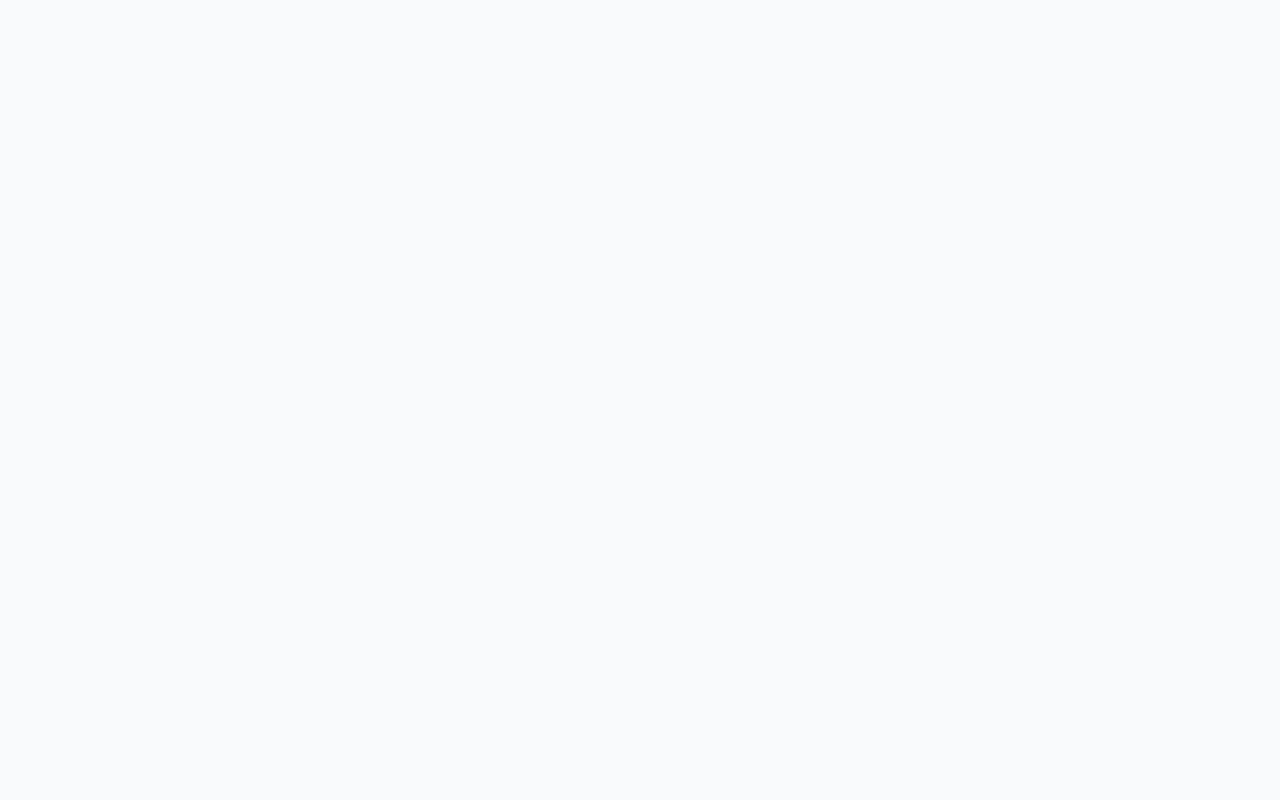
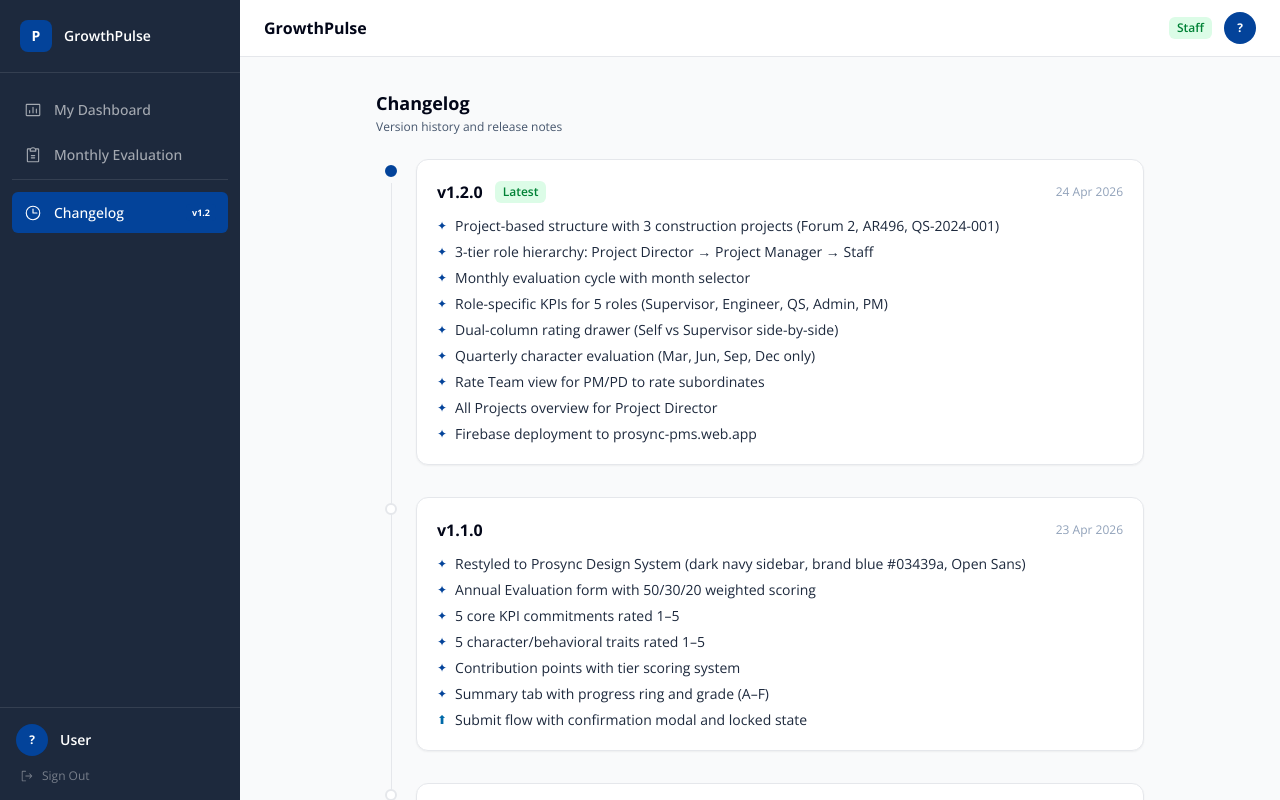
Before and after one commit to ggkangkang/PMS, a Vue app in the folder kpi-dashboard/: page /changelog in a window 1280 px wide. Before the commit this address had no page. Built offline with nearby package versions, Linux system fonts and the light colour scheme.

Commit message:
feat: add ChangelogView with version history and sidebar navigation link

```diff
--- a/kpi-dashboard/src/components/AppSidebar.vue
+++ b/kpi-dashboard/src/components/AppSidebar.vue
@@ -66,6 +66,15 @@
         <svg v-if="item.icon === 'projects'" xmlns="http://www.w3.org/2000/svg" width="18" height="18" viewBox="0 0 256 256" fill="currentColor"><path d="M216,72H131.31L104,44.69A15.86,15.86,0,0,0,92.69,40H40A16,16,0,0,0,24,56V200.62A15.4,15.4,0,0,0,39.38,216H216.89A15.13,15.13,0,0,0,232,200.89V88A16,16,0,0,0,216,72ZM40,56H92.69l16,16H40ZM216,200H40V88H216Z"/></svg>
         <span>{{ item.label }}</span>
       </div>
+
+      <!-- Divider + Changelog -->
+      <div class="border-t border-white/10 mt-3 pt-3">
+        <div :class="['sidebar-item', { active: isActive('/changelog') }]" @click="navigate('/changelog')">
+          <svg xmlns="http://www.w3.org/2000/svg" width="18" height="18" viewBox="0 0 256 256" fill="currentColor"><path d="M128,24A104,104,0,1,0,232,128,104.11,104.11,0,0,0,128,24Zm0,192a88,88,0,1,1,88-88A88.1,88.1,0,0,1,128,216Zm64-88a8,8,0,0,1-8,8H128a8,8,0,0,1-8-8V72a8,8,0,0,1,16,0v48h48A8,8,0,0,1,192,128Z"/></svg>
+          <span>Changelog</span>
+          <span class="ml-auto text-[9px] font-bold bg-brand-primary text-white px-1.5 py-0.5 rounded">v1.2</span>
+        </div>
+      </div>
     </nav>
 
     <!-- User -->
--- a/kpi-dashboard/src/router/index.js
+++ b/kpi-dashboard/src/router/index.js
@@ -4,6 +4,7 @@
 import EvaluationView from '../views/EvaluationView.vue'
 import RateTeamView from '../views/RateTeamView.vue'
 import ProjectsView from '../views/ProjectsView.vue'
+import ChangelogView from '../views/ChangelogView.vue'
 
 const routes = [
   { path: '/', redirect: '/login' },
@@ -12,6 +13,7 @@
   { path: '/evaluation', name: 'Evaluation', component: EvaluationView, meta: { layout: 'app' } },
   { path: '/rate-team', name: 'RateTeam', component: RateTeamView, meta: { layout: 'app' } },
   { path: '/projects', name: 'Projects', component: ProjectsView, meta: { layout: 'app' } },
+  { path: '/changelog', name: 'Changelog', component: ChangelogView, meta: { layout: 'app' } },
 ]
 
 const router = createRouter({
--- /dev/null
+++ b/kpi-dashboard/src/views/ChangelogView.vue
@@ -0,0 +1,100 @@
+<script setup>
+const versions = [
+  {
+    version: '1.2.0',
+    date: '24 Apr 2026',
+    tag: 'Latest',
+    tagCls: 'tag-success',
+    changes: [
+      { type: 'feature', text: 'Project-based structure with 3 construction projects (Forum 2, AR496, QS-2024-001)' },
+      { type: 'feature', text: '3-tier role hierarchy: Project Director → Project Manager → Staff' },
+      { type: 'feature', text: 'Monthly evaluation cycle with month selector' },
+      { type: 'feature', text: 'Role-specific KPIs for 5 roles (Supervisor, Engineer, QS, Admin, PM)' },
+      { type: 'feature', text: 'Dual-column rating drawer (Self vs Supervisor side-by-side)' },
+      { type: 'feature', text: 'Quarterly character evaluation (Mar, Jun, Sep, Dec only)' },
+      { type: 'feature', text: 'Rate Team view for PM/PD to rate subordinates' },
+      { type: 'feature', text: 'All Projects overview for Project Director' },
+      { type: 'feature', text: 'Firebase deployment to prosync-pms.web.app' },
+    ],
+  },
+  {
+    version: '1.1.0',
+    date: '23 Apr 2026',
+    tag: '',
+    tagCls: '',
+    changes: [
+      { type: 'feature', text: 'Restyled to Prosync Design System (dark navy sidebar, brand blue #03439a, Open Sans)' },
+      { type: 'feature', text: 'Annual Evaluation form with 50/30/20 weighted scoring' },
+      { type: 'feature', text: '5 core KPI commitments rated 1–5' },
+      { type: 'feature', text: '5 character/behavioral traits rated 1–5' },
+      { type: 'feature', text: 'Contribution points with tier scoring system' },
+      { type: 'feature', text: 'Summary tab with progress ring and grade (A–F)' },
+      { type: 'improvement', text: 'Submit flow with confirmation modal and locked state' },
+    ],
+  },
+  {
+    version: '1.0.0',
+    date: '22 Apr 2026',
+    tag: '',
+    tagCls: '',
+    changes: [
+      { type: 'feature', text: 'Initial MVP of KPI Evaluation & L&D Dashboard' },
+      { type: 'feature', text: 'Employee self-evaluation with Core Commitments (On Track / Missed)' },
+      { type: 'feature', text: 'Value-Add Contributions logging with points' },
+      { type: 'feature', text: 'Monthly Progress ring with total score' },
+      { type: 'feature', text: 'HOD team leaderboard with sortable columns' },
+      { type: 'feature', text: 'Review drawer for HOD to inspect employee details' },
+      { type: 'feature', text: 'Role-based login (Employee / HOD)' },
+    ],
+  },
+]
+
+function typeIcon(type) {
+  if (type === 'feature') return '✦'
+  if (type === 'improvement') return '⬆'
+  if (type === 'fix') return '🔧'
+  return '•'
+}
+
+function typeCls(type) {
+  if (type === 'feature') return 'text-brand-primary'
+  if (type === 'improvement') return 'text-txt-info'
+  if (type === 'fix') return 'text-txt-success'
+  return 'text-txt-subtitle'
+}
+</script>
+
+<template>
+  <div class="max-w-3xl mx-auto animate-fade-in">
+    <div class="mb-6">
+      <h1 class="text-lg font-bold text-txt-heading">Changelog</h1>
+      <p class="text-xs text-txt-subtitle mt-0.5">Version history and release notes</p>
+    </div>
+
+    <div class="relative">
+      <!-- Timeline line -->
+      <div class="absolute left-[15px] top-6 bottom-6 w-px bg-line"></div>
+
+      <div v-for="(v, i) in versions" :key="v.version" class="relative pl-10 pb-8 last:pb-0">
+        <!-- Dot -->
+        <div class="absolute left-[9px] top-1.5 w-3 h-3 rounded-full border-2" :class="i === 0 ? 'bg-brand-primary border-brand-primary' : 'bg-surface-white border-line'"></div>
+
+        <!-- Version card -->
+        <div class="card p-5">
+          <div class="flex items-center gap-3 mb-3">
+            <h2 class="text-base font-bold text-txt-heading">v{{ v.version }}</h2>
+            <span v-if="v.tag" class="tag" :class="v.tagCls">{{ v.tag }}</span>
+            <span class="text-xs text-txt-disabled ml-auto">{{ v.date }}</span>
+          </div>
+
+          <ul class="space-y-1.5">
+            <li v-for="(c, j) in v.changes" :key="j" class="flex items-start gap-2 text-sm">
+              <span class="text-xs mt-0.5 shrink-0" :class="typeCls(c.type)">{{ typeIcon(c.type) }}</span>
+              <span class="text-txt-body">{{ c.text }}</span>
+            </li>
+          </ul>
+        </div>
+      </div>
+    </div>
+  </div>
+</template>
```
